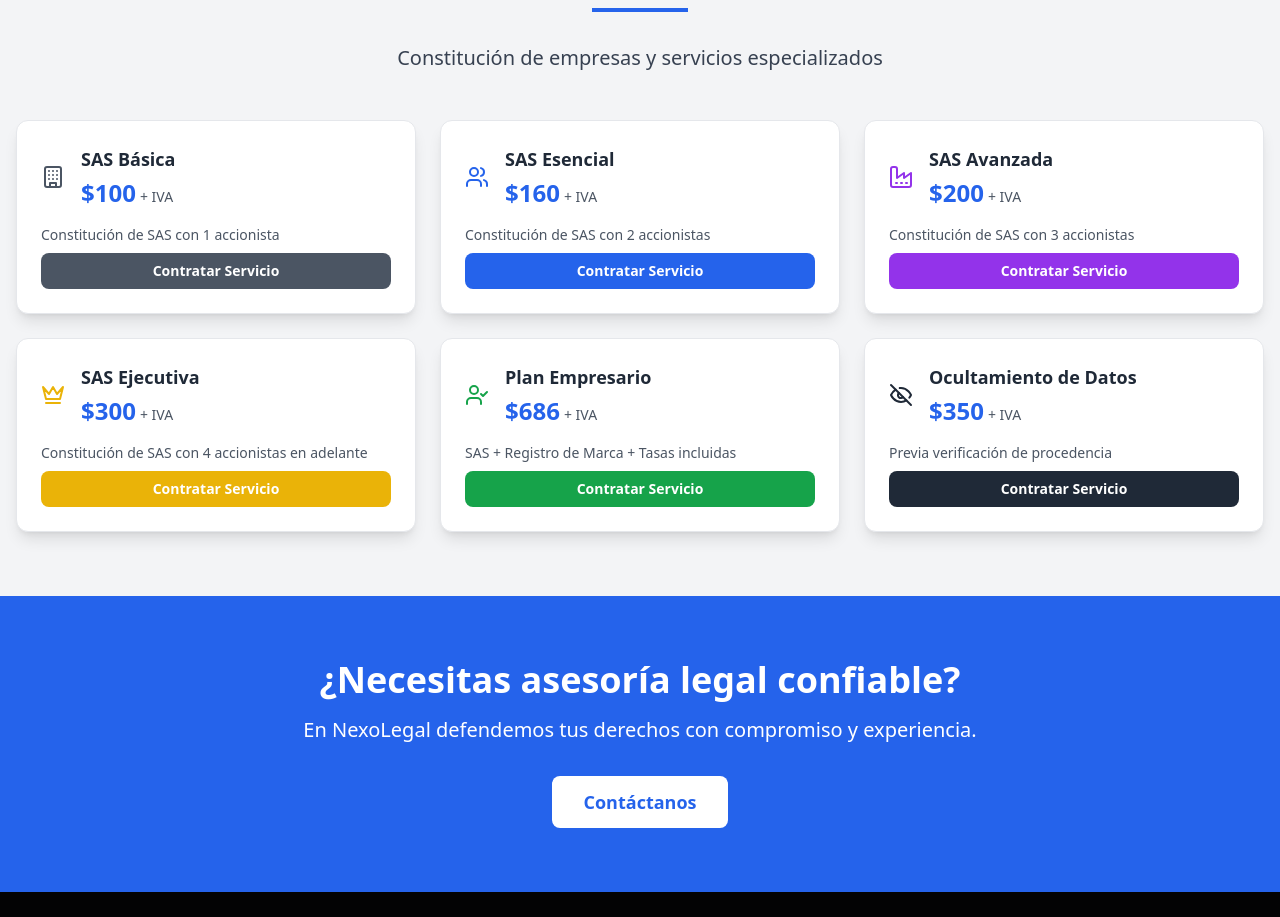
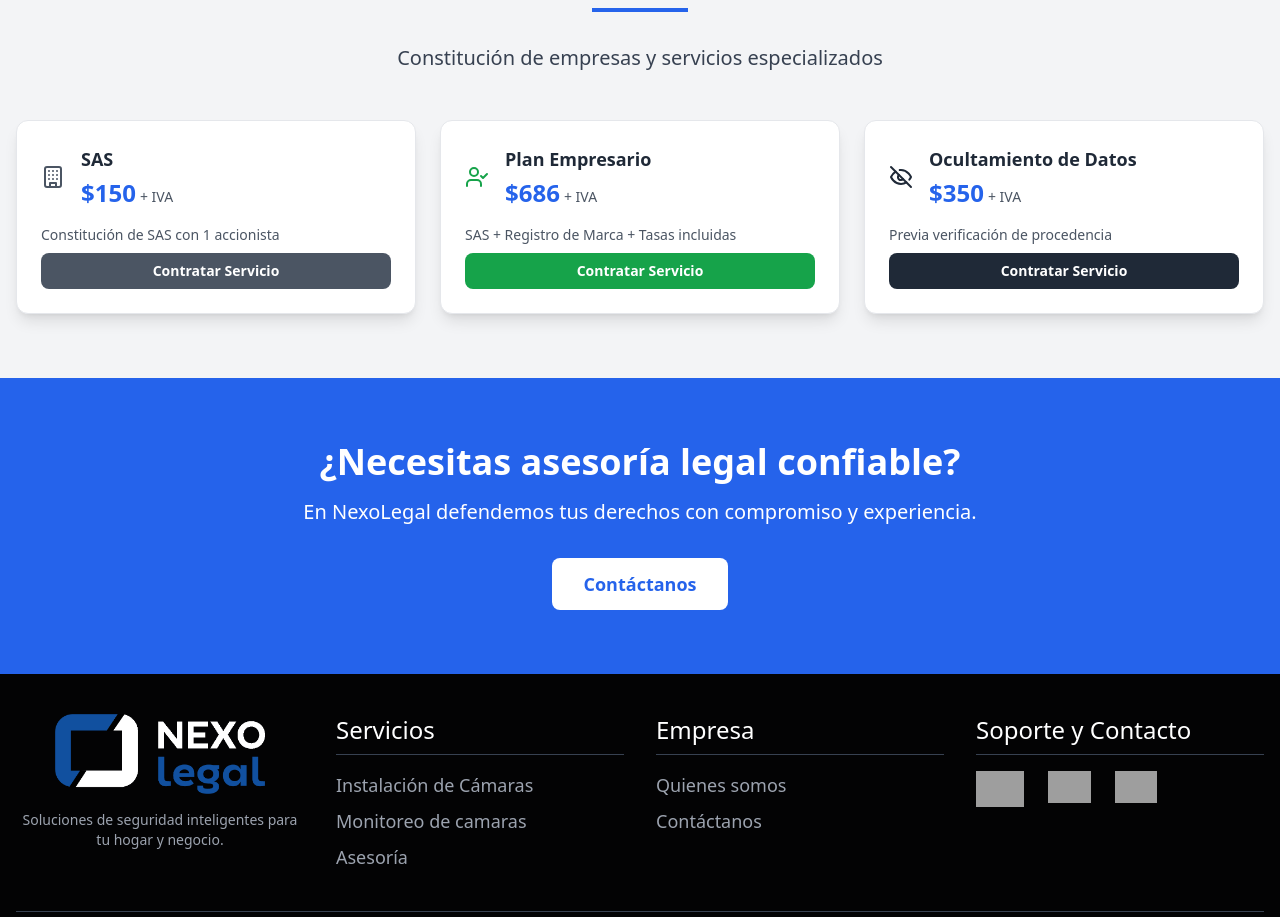
Before and after one commit to raydan90s/alpha_Roma, a React (Vite) app: page /paquetes in a window 1280 px wide. Shown: the part 3029-3946 px from the top of the page. Built offline with nearby package versions, Linux system fonts and the light colour scheme; grey boxes are pictures that could not be loaded.

Commit message:
UN SOLO SAS sERVICE

```diff
--- a/src/pages/Paquetes/PackagePage.tsx
+++ b/src/pages/Paquetes/PackagePage.tsx
@@ -157,36 +157,12 @@ const CombinedPage = () => {
 
   const companyServices = [
     {
-      title: "SAS Básica",
-      price: "$100",
+      title: "SAS",
+      price: "$150",
       priceNote: "+ IVA",
       icon: <Building className="text-gray-600 text-2xl" />,
       description: "Constitución de SAS con 1 accionista",
       buttonColor: "bg-gray-600 hover:bg-gray-700"
-    },
-    {
-      title: "SAS Esencial",
-      price: "$160",
-      priceNote: "+ IVA",
-      icon: <Users className="text-blue-600 text-2xl" />,
-      description: "Constitución de SAS con 2 accionistas",
-      buttonColor: "bg-blue-600 hover:bg-blue-700"
-    },
-    {
-      title: "SAS Avanzada",
-      price: "$200",
-      priceNote: "+ IVA",
-      icon: <Factory className="text-purple-600 text-2xl" />,
-      description: "Constitución de SAS con 3 accionistas",
-      buttonColor: "bg-purple-600 hover:bg-purple-700"
-    },
-    {
-      title: "SAS Ejecutiva",
-      price: "$300",
-      priceNote: "+ IVA",
-      icon: <Crown className="text-yellow-500 text-2xl" />,
-      description: "Constitución de SAS con 4 accionistas en adelante",
-      buttonColor: "bg-yellow-500 hover:bg-yellow-600"
     },
     {
       title: "Plan Empresario",
```
